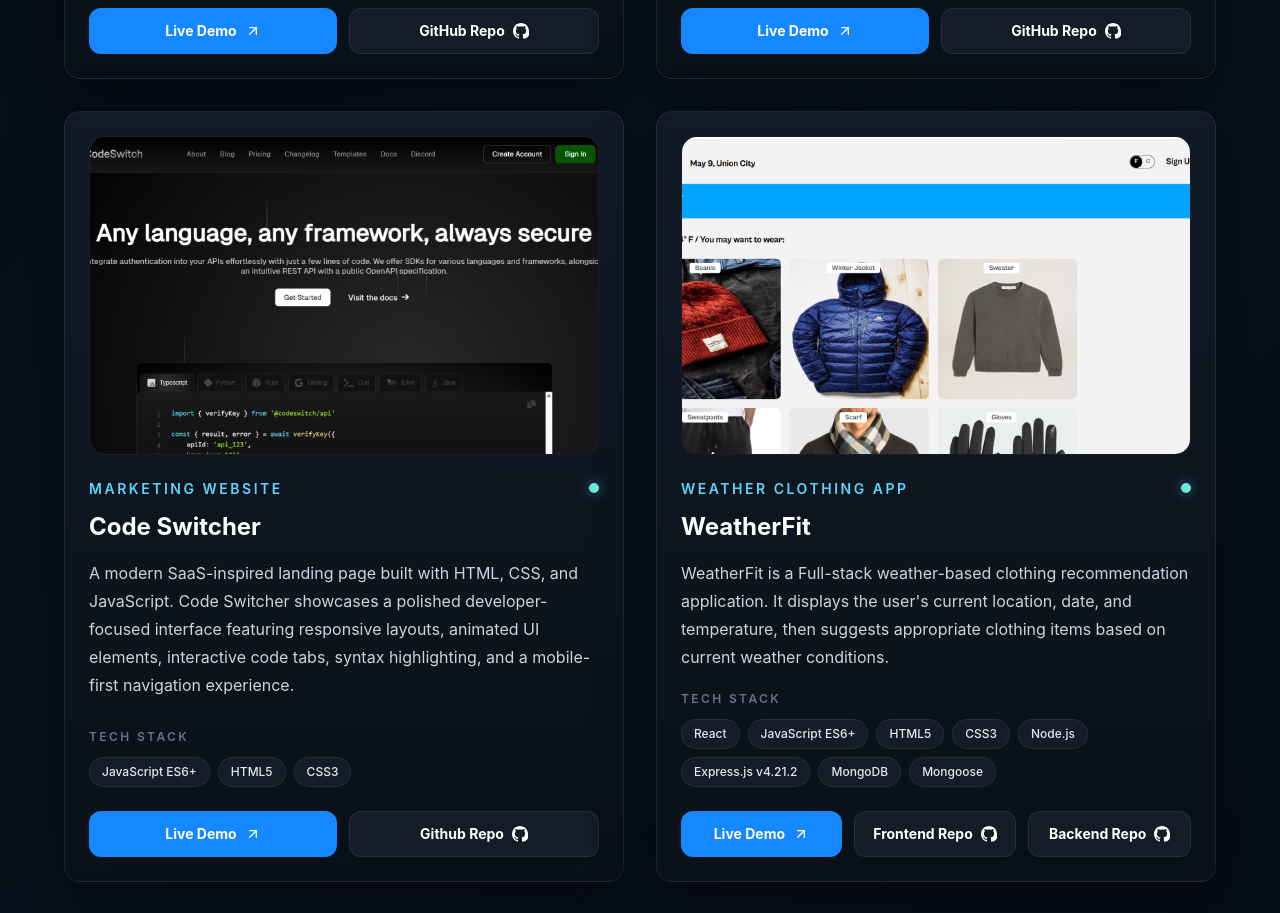
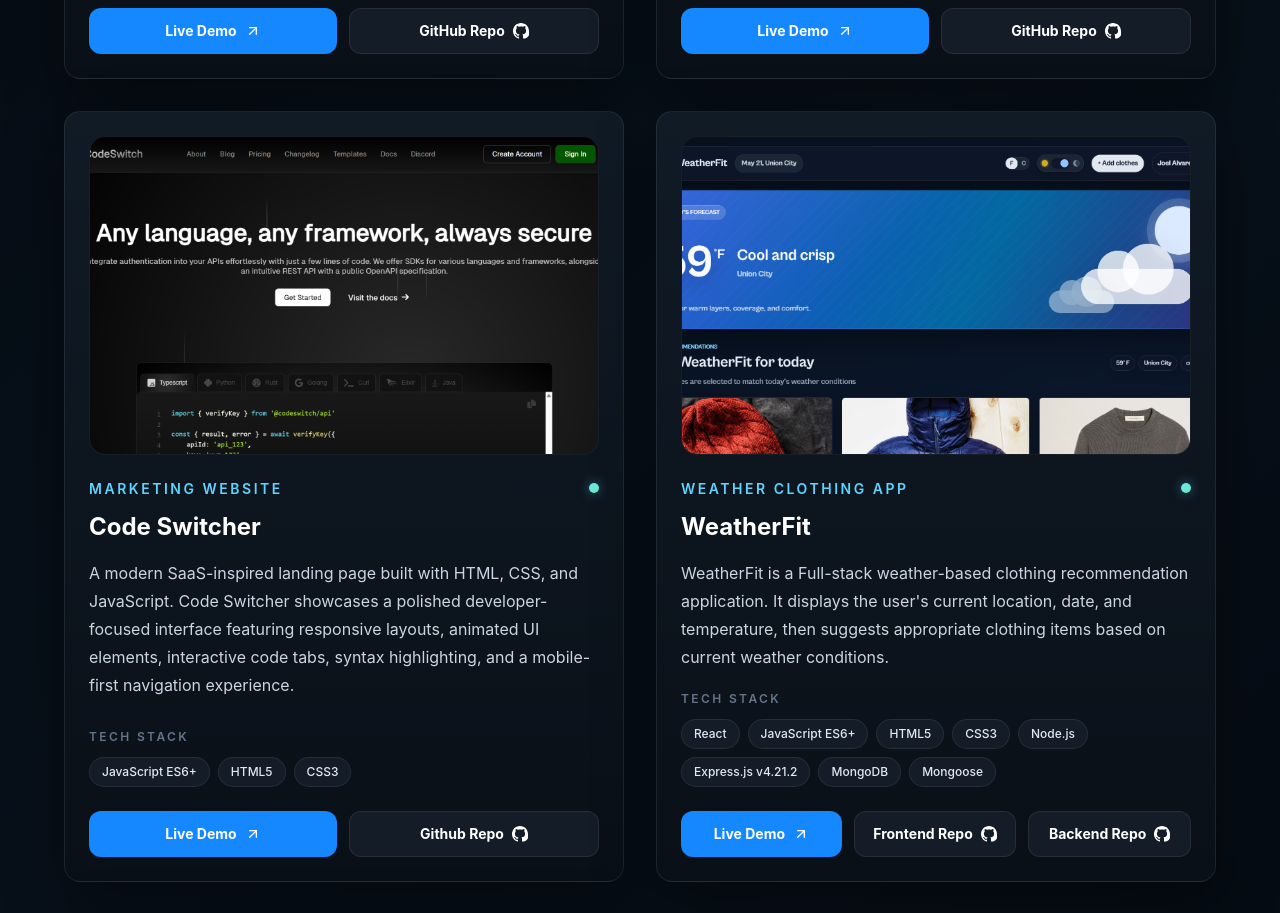
Before and after one commit to Alvarez-J1/Frontend-Portfolio, a Next.js app: page / in a window 1280 px wide. Shown: the part 1800-2713 px from the top of the page. Built offline with nearby package versions, Linux system fonts and the light colour scheme.

Commit message:
changed Weatherfit's screenshots.

```diff
--- a/app/page.tsx
+++ b/app/page.tsx
@@ -390,7 +390,7 @@
       "Mongoose",
     ],
     accent: "from-cyan-300 to-emerald-300",
-    screenshot: "/WTWR.png",
+    screenshot: "/weatherfit.png",
     screenshotAlt: "WTWR weather wardrobe app preview",
     actions: [
       {
```
Also changed, not shown: public/weatherfit.png (added).
